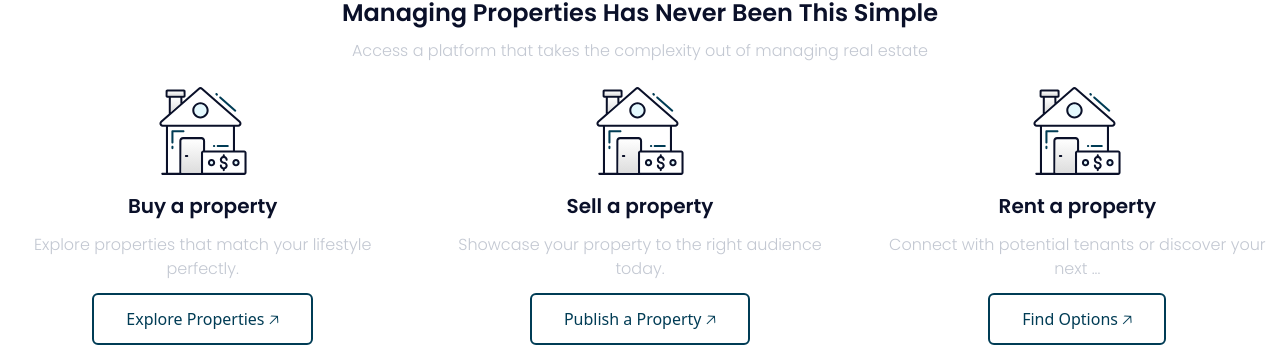
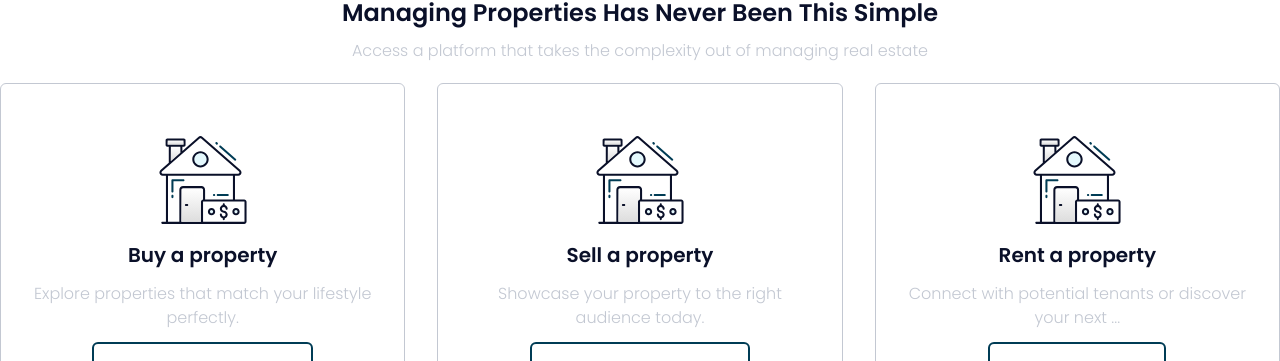
Before and after one commit to Agile-Innovators/SURU-Development, a React (Vite) app: page / in a window 1280 px wide. Shown: the part 591-952 px from the top of the page. Built offline with nearby package versions, Linux system fonts and the light colour scheme.

Commit message:
refactor: basic card hover added

```diff
--- a/src/components/ui/BasicCard.jsx
+++ b/src/components/ui/BasicCard.jsx
@@ -2,12 +2,12 @@ import { PropTypes } from 'prop-types';
 
 //el parametro children permite que ESTE componente reciba una etiqueta html u otro componente de react
 //para que este componente reciba un children, debe de tener un etiqueta de apertura y cierre cuando se instancia
-export function BasicCard({children, src, title, variant, text}){
+export function BasicCard({children, src, title, variant, text, customClass = ""}){
     const variantClasses = {
-        border: 'text-secondary border-2 border-gray rounded-md  p-6'
+        border: 'text-secondary border-2 border-gray rounded-md p-6'
       };
     return(
-        <div className={`flex flex-col items-center text-center gap-3 w-fit ${variantClasses[variant]}`} >
+        <div className={`flex flex-col items-center text-center gap-3 p-8 w-fit border border-light-grey rounded-md transition-all duration-300 hover:shadow-md ${customClass} ${variantClasses[variant]}`} >
             <img className='w-24' src={`${src}`} alt="image card" />
             <h3>{title}</h3>
             <p>{text}</p>
```
